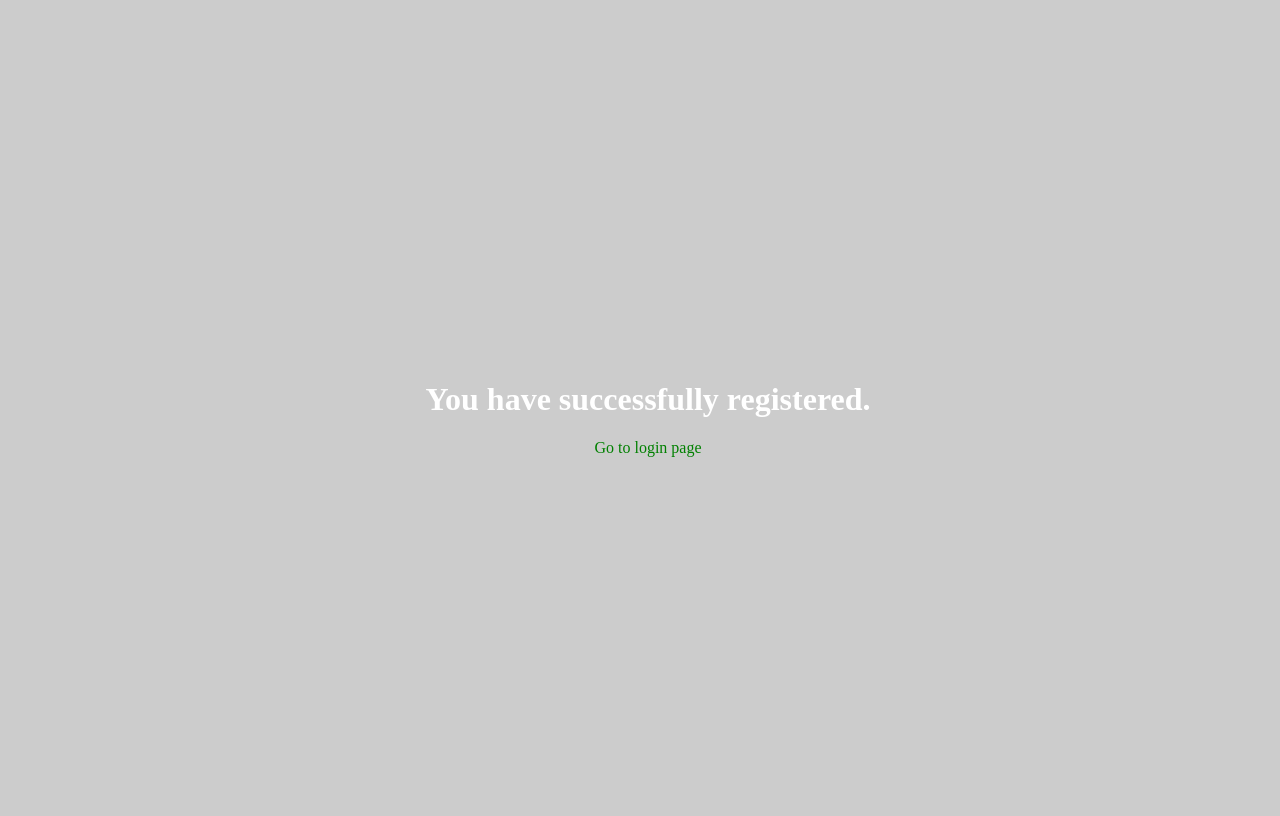
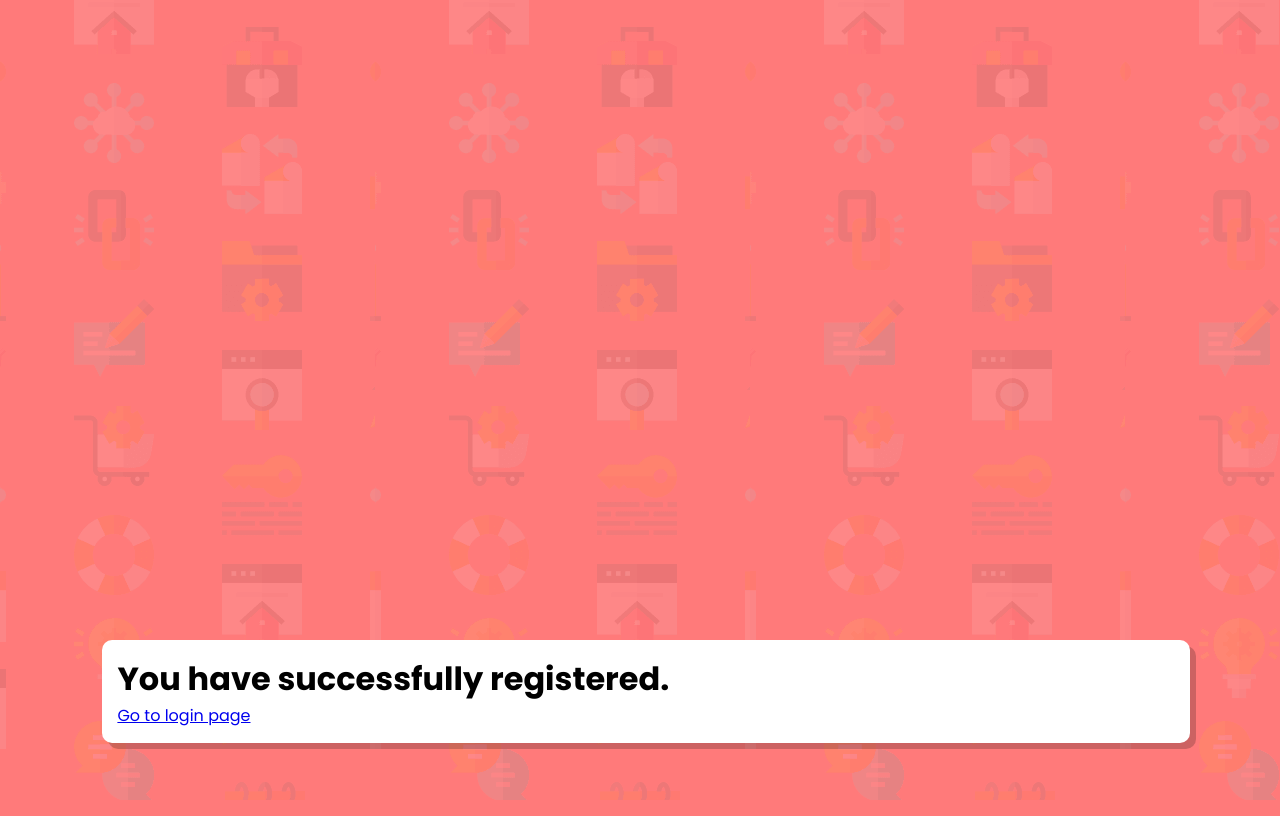
Before and after one commit to chingu-voyages/v41-toucans-team-03, a plain HTML site: page data.html in a window 1280 px wide. Drawn offline with Linux system fonts and the light colour scheme.

Commit message:
change data.html style

```diff
--- a/data.html
+++ b/data.html
@@ -4,9 +4,10 @@
     <meta charset="UTF-8">
     <meta http-equiv="X-UA-Compatible" content="IE=edge">
     <meta name="viewport" content="width=device-width, initial-scale=1.0">
+    <link rel="stylesheet" href="css/style.css">
     <title>data</title>
     <style>
-        body {
+        /* body {
             width: 100%;
             height: 100vh;
             display: flex;
@@ -19,11 +20,24 @@
         a {
             text-decoration: none;
             color: green;
+        } */
+
+        #data-box {
+            width: 85%;
+            margin-top: 50%;
+            margin-left: 8%;
+            border-radius: 10px;
+            background-color: var(--white);
+            box-shadow: 6px 6px var(--box-shadow);
+            padding: 15px;
         }
     </style>
 </head>
 <body>
-    <h1>You have successfully registered.</h1>
-    <a href="login.html">Go to login page</a>
+    <!-- data box -->
+    <div id="data-box">
+        <h1>You have successfully registered.</h1>
+        <a href="login.html">Go to login page</a>
+    </div>
 </body>
 </html>
```
